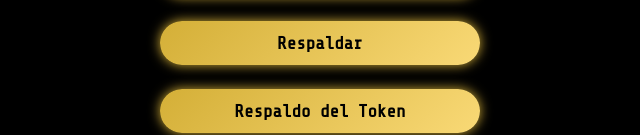
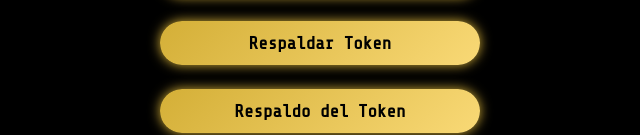
Before and after one commit to pyguaranicoin/pyguaranicoin.github.io, a website: page index.html in a window 1280 px wide. Shown: the part 688-823 px from the top of the page, 320-960 px from the left. Drawn offline with nearby package versions, Linux system fonts and the light colour scheme.

Commit message:
Update index.html

```diff
--- a/index.html
+++ b/index.html
@@ -205,7 +205,7 @@
     </div>
     <div class="btn-container">
       <a href="https://www.stellarx.com/markets/PYGC:GAT5HZDEADRF43OVZRDEASYDEADTJS4KNE754M74NHA3Z3S54O6RPLUJ/USDC:GA5ZSEJYB37JRC5AVCIA5MOP4RHTM335X2KGX3IHOJAPP5RE34K4KZVN" target="_blank" rel="noopener noreferrer" class="btn-primary">PYGC / USDC</a>
-      <a href="https://asolfandco.com/pygc" target="_blank" rel="noopener noreferrer" class="btn-primary">Respaldar</a>
+      <a href="https://asolfandco.com/pygc" target="_blank" rel="noopener noreferrer" class="btn-primary">Respaldar Token</a>
       <a href="https://drive.google.com/drive/folders/1CKEDhqzdn3LjqDLdVV6kAXMbYvtAb-Bc" target="_blank" rel="noopener noreferrer" class="btn-primary">Respaldo del Token</a>
       <a href="PYGC-Libro-Blanco.pdf" target="_blank" rel="noopener noreferrer" class="btn-primary">Libro Blanco</a>
       <a href="https://stellar.expert/explorer/public/asset/PYGC-GAT5HZDEADRF43OVZRDEASYDEADTJS4KNE754M74NHA3Z3S54O6RPLUJ" target="_blank" rel="noopener noreferrer" class="btn-primary">Auditar en la Blockchain</a>
```
